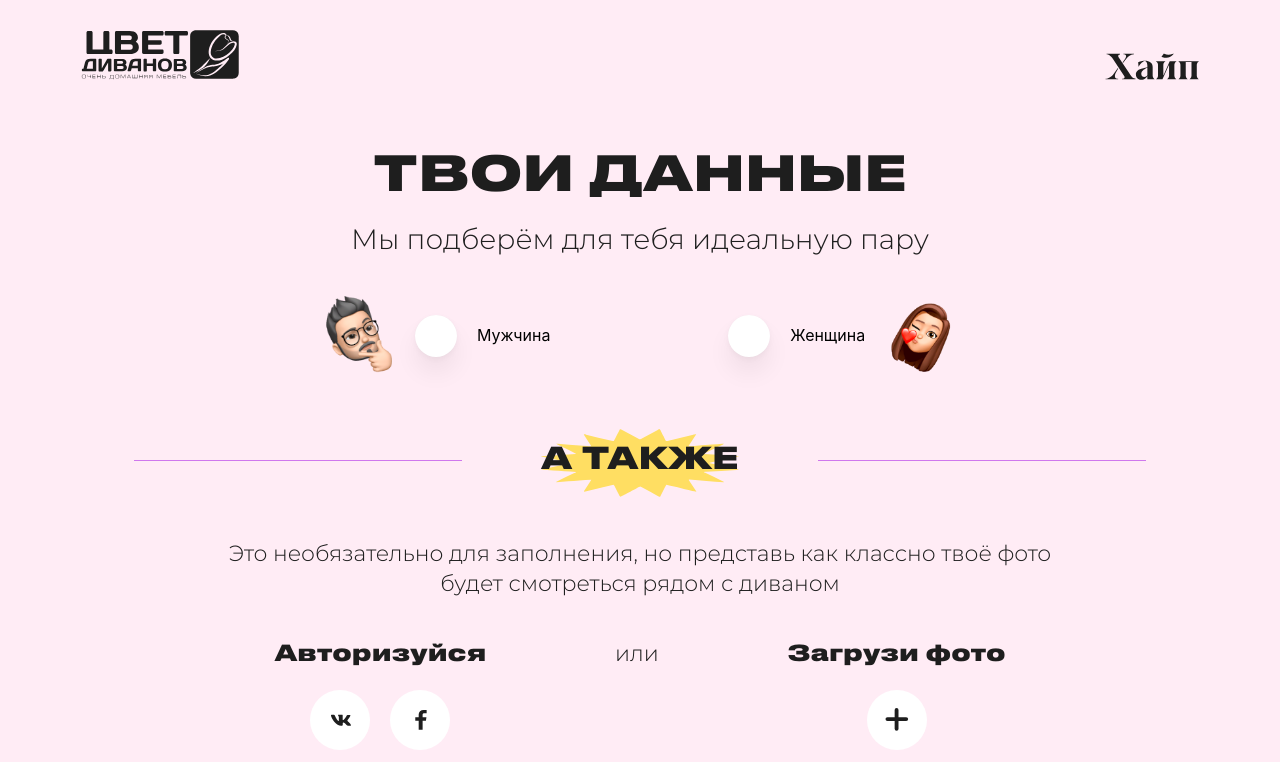
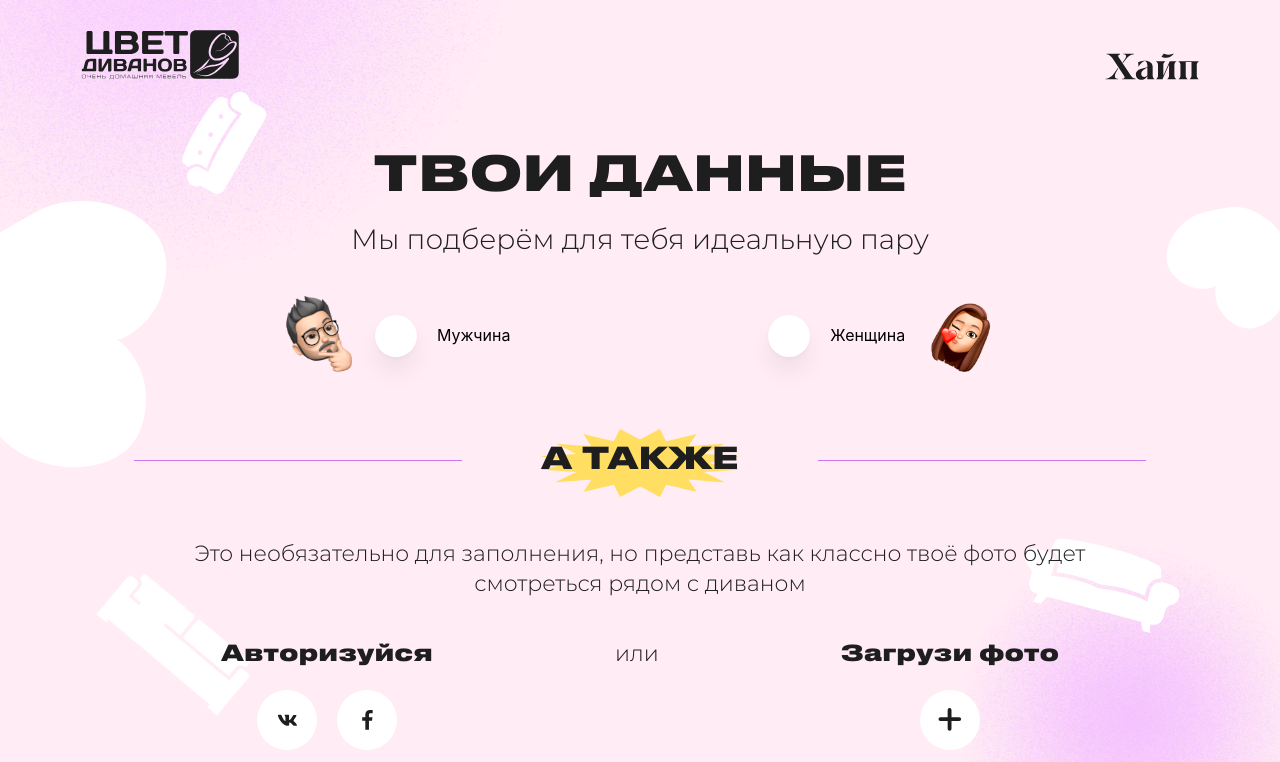
Before and after one commit to DianaIvanovna/color-of-sofas, a React app: page /settings in a window 1280 px wide. Shown: the top 762 px of the page. Built offline with nearby package versions, Linux system fonts and the light colour scheme.

Commit message:
feat: add back image

```diff
--- a/src/App.scss
+++ b/src/App.scss
@@ -11,6 +11,8 @@
 
 }
 .main {
+  display: flex;
+  flex-direction: column;
   width: 100%;
   height: auto;
   flex-grow: 2;
--- /dev/null
+++ b/src/assets/images.js
@@ -0,0 +1,27 @@
+import emojiHandLeft from "../img/emoji-hand-left.png";
+import emojiHandRight from "../img/emoji-hand-right.png";
+import sofa from "../img/home-sofa.png";
+import backgroundSofa from "../img/background-sofa.svg";
+import backgroundSofa2 from "../img/background-sofa-2.svg";
+import backgroundSofa3 from "../img/background-sofa-3.svg";
+import backgroundHead from "../img/background-head.svg";
+import head from "../img/emoji-head-1.png";
+import head2 from "../img/emoji-head-2.png";
+import girl from "../img/emoji-girl.png";
+import boy from "../img/emoji-boy.png";
+import stars from "../img/emoji-stars.png";
+
+export {
+  emojiHandLeft,
+  emojiHandRight,
+  sofa,
+  backgroundSofa,
+  backgroundSofa2,
+  backgroundSofa3,
+  backgroundHead,
+  head,
+  head2,
+  girl,
+  boy,
+  stars
+}
--- a/src/pages/home/Home.scss
+++ b/src/pages/home/Home.scss
@@ -5,7 +5,8 @@
 
   position: relative;
   width: 100%;
-  height: auto;
+  height: 100%;
+  flex-grow: 1;
   display:flex;
   flex-direction: column;
   box-sizing: border-box;
--- a/src/pages/settings/settings.js
+++ b/src/pages/settings/settings.js
@@ -2,6 +2,7 @@ import React, {Component} from 'react';
 import classes from './settings.module.scss';
 import UploadPhoto from "../../component/UploadPhoto/UploadPhoto";
 import AuthSocialNetwork from "../../component/authSocialNetwork/AuthSocialNetwork";
+import {  emojiHandLeft, emojiHandRight, sofa, backgroundSofa, backgroundSofa2, backgroundSofa3, backgroundHead, head,head2, girl, boy, stars} from "../../assets/images";
 
 import imageMan from "../../img/settings/man.png";
 import imageGirl from "../../img/settings/girl.png";
@@ -58,8 +59,23 @@ export default class Settings extends Component {
   }
 
   render(){
+    let backgroundImg =
+    <div>
+      <img src={backgroundSofa} alt="super sofa" className={classes.home__backImg}></img>
+      <img src={backgroundSofa2} alt="super sofa" className={classes.home__backImg}></img>
+      <img src={backgroundSofa3} alt="super sofa" className={classes.home__backImg}></img>
+
+      <img src={backgroundHead} alt="head" className={classes.home__backImg} width={55} height={55}></img>
+      <img src={backgroundHead} alt="head" className={classes.home__backImg} width={168} height={168}></img>
+      <img src={backgroundHead} alt="head" className={classes.home__backImg} width={202} height={202}></img>
+      <img src={backgroundHead} alt="head" className={classes.home__backImg} width={202} height={202}></img>
+      <img src={backgroundHead} alt="head" className={classes.home__backImg} width={55} height={55}></img>
+    </div>;
+
     return(
       <section className={classes.settings}>
+        {/* картинки для фона */ window.innerWidth > 1040?backgroundImg:null }
+        <div className={classes.settings__container}>
           <h1 className={classes.title}>твои данные</h1>
           <p className={classes.subtitle}>Мы подберём для тебя идеальную пару</p>
           <form className={classes.form} onSubmit={this.submitHandler} id="userForm">
@@ -103,7 +119,7 @@ export default class Settings extends Component {
             <input type="checkbox" id="agreeInput" name="agreeInput" value="false" form="userForm" defaultChecked></input>
             <label htmlFor="agreeInput" className={classes.input__agree}>Я согласен с пользовательским соглашением и с обработкой персональной данных </label>
           </div>
-
+        </div>
       </section>
     )
   };
--- a/src/pages/settings/settings.module.scss
+++ b/src/pages/settings/settings.module.scss
@@ -2,12 +2,123 @@
 
 .settings {
   @include margins;
+  position: relative;
   width: 100%;
-  max-width: 1020px;
   height: 100%;
+  flex-grow: 1;
   display:flex;
   flex-direction: column;
   align-items: center;
+  box-sizing: border-box;
+  &::before {
+    content: "";
+    position: fixed;
+    z-index: 0;
+    top: 0;
+    left: 0;
+    display: block;
+    background-image: url("../../img/background-sequins.png");
+    background-size: contain;
+    width: 50%;
+    height: 50%;
+    background-repeat: no-repeat;
+
+    @media screen and (max-width: 1024px) {
+      width: 100%;
+      height: 50%;
+    }
+  }
+  &::after {
+    content: "";
+    position: fixed;
+    z-index: 0;
+    bottom: -10%;
+    right: -20%;
+    display: block;
+    background-image: url("../../img/background-sequins-2.png");
+    background-size: contain;
+    width: 50%;
+    height: 50%;
+    background-repeat: no-repeat;
+
+    @media screen and (max-width: 1024px) {
+      position: absolute;
+      bottom: -30%;
+      right: -35%;
+      width: 100%;
+      height: 50%;
+    }
+  }
+}
+.home__backImg {
+  position: absolute;
+  z-index: 1;
+
+  &:nth-child(1){
+    position: fixed;
+    transform: rotate(70deg);
+    bottom: 92px;
+    left: 93px;
+  }
+
+  &:nth-child(2){
+    width: 172px;
+    bottom: 35%;
+    right: 93px;
+  }
+
+  &:nth-child(3){
+    transform: rotate(240deg);
+    top: 0px;
+    left: 170px;
+  }
+
+  &:nth-child(4){
+    transform: rotate(270deg);
+    bottom: 100px;
+    right: 250px;
+  }
+
+  &:nth-child(5){
+    transform: rotate(180deg);
+    top: 96px;
+    right: -40px
+  }
+
+  &:nth-child(6){
+    transform: scale(1.5) rotate(-90deg);
+    right: -40px;
+    bottom: -90px;
+    @media screen and (min-width:1441px){
+      position: fixed;
+    }
+  }
+  &:nth-child(7){
+    transform: scale(1.7) rotate(60deg);
+    left: -50px;
+    top: 150px;
+    @media screen and (min-width:1441px){
+      position: fixed;
+    }
+  }
+  &:nth-child(8){
+    transform: rotate(90deg);
+    bottom: 35%;
+    left: 10%;
+  }
+
+}
+
+.settings__container {
+  z-index: 2;
+  width: 100%;
+  height: 100%;
+  max-width: 1020px;
+  display:flex;
+  flex-grow: 1;
+  flex-direction: column;
+  align-items: center;
+  justify-content: space-evenly;
   box-sizing: border-box;
   overflow: hidden;
 }
```
Also changed, not shown: src/component/authSocialNetwork/AuthSocialNetwork.js (+12 -2 lines), src/pages/home/Home.js (+1 -12 lines). Lines whose indentation alone changed are shown as unchanged.
